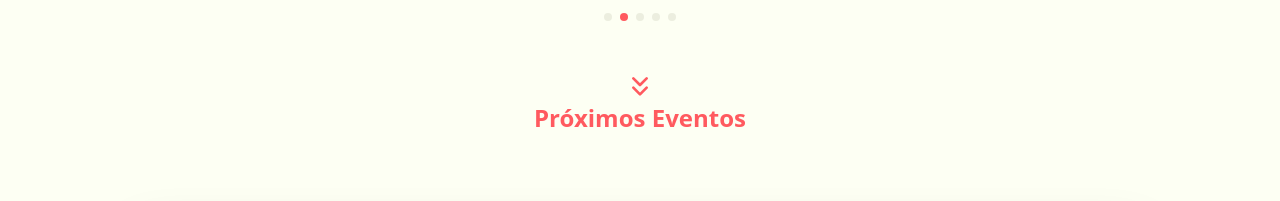
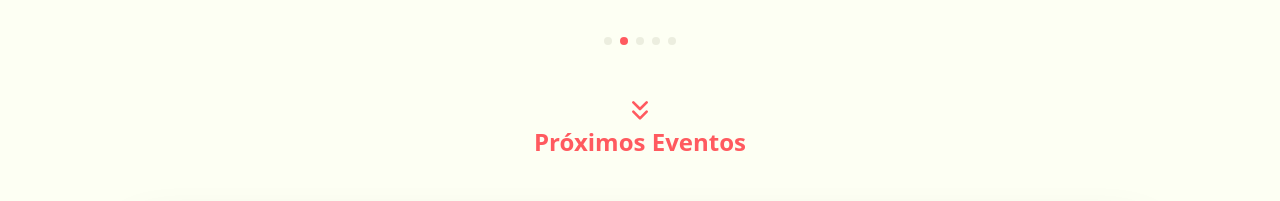
Before and after one commit to gaspiDev/merch-FE, a React (Vite) app: page / in a window 1280 px wide. Shown: the part 711-912 px from the top of the page. Built offline with nearby package versions, Linux system fonts and the light colour scheme.

Commit message:
improved scroll

```diff
--- a/src/components/LandingPage/LandingPage.jsx
+++ b/src/components/LandingPage/LandingPage.jsx
@@ -25,9 +25,10 @@ const LandingPage = () => {
                 </div>
                 <Link
                     to="events"
+                    offset={-70}
                     smooth={true}
                     duration={1000}
-                    className="flex flex-col items-center text-airbnb font-inter font-semibold text-lg sm:text-2xl tracking-tighterx cursor-pointer animate-bounce mb-8 sm:mb-12"
+                    className="flex flex-col items-center text-airbnb font-inter font-semibold text-lg sm:text-2xl tracking-tighterx cursor-pointer animate-bounce"
                 >
                     <ChevronsDown size={32} />
                     Próximos Eventos
```
